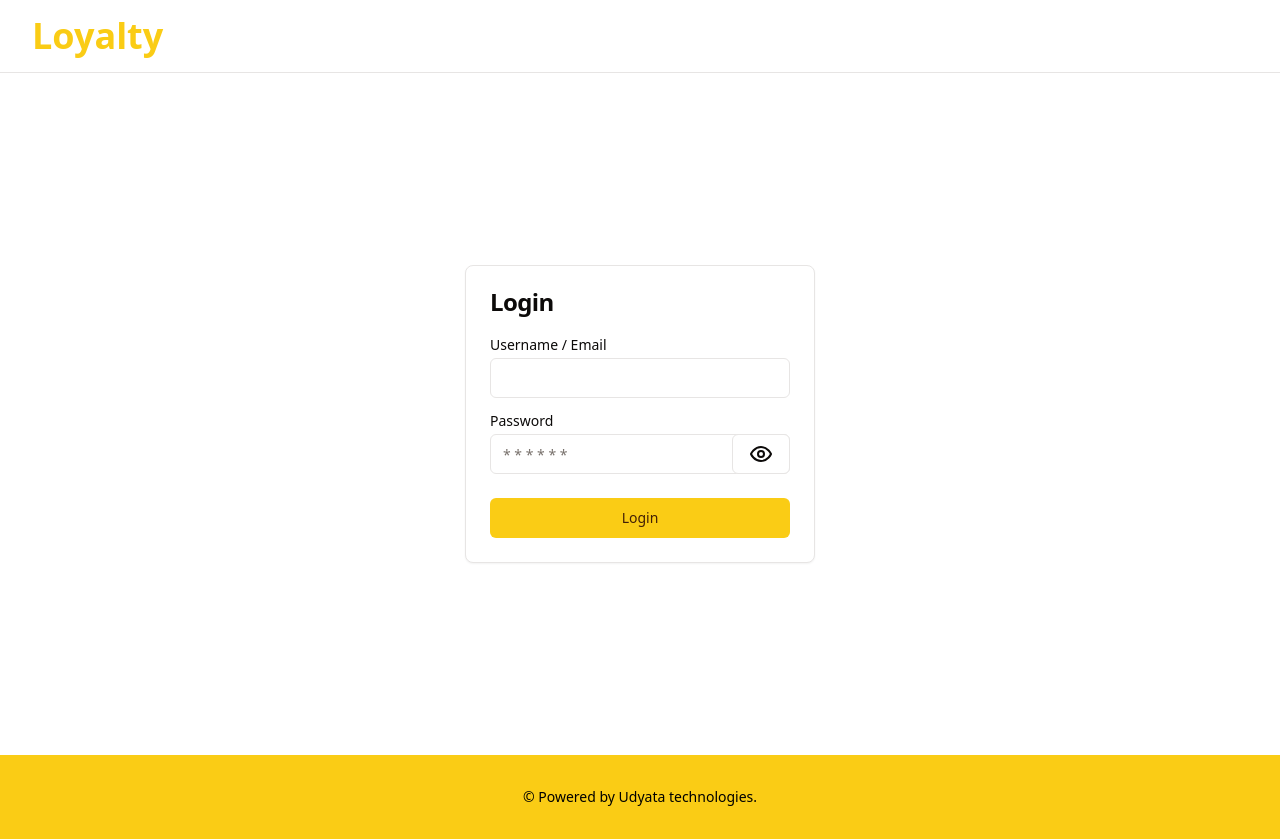
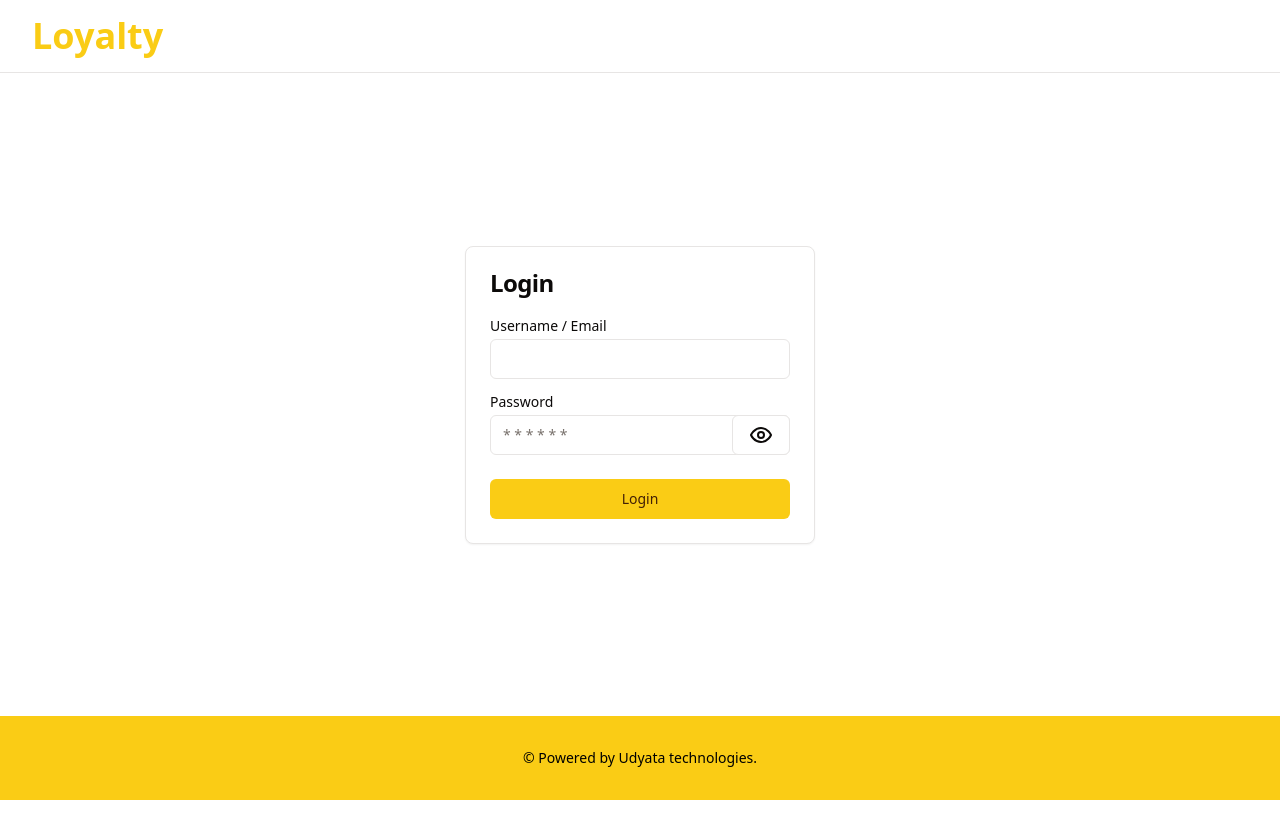
Before and after one commit to aaananddd/loyalty-frontend, a React (Vite) app: page /login in a window 1280 px wide. After the commit the page ends 800 px from the top, so only its background shows below. Built offline with nearby package versions, Linux system fonts and the light colour scheme.

Commit message:
removed padding in root layout

```diff
--- a/src/router/RootLayout.jsx
+++ b/src/router/RootLayout.jsx
@@ -16,7 +16,7 @@ const RootLayout = () => {
         <div className="flex">
           {token && <Sidebar />}
           <Suspense fallback={<PageLoader />}>
-            <div className="flex-1 p-4 md:px-10 lg:px-20 md:py-8">
+            <div className="flex-1">
               <Outlet />
             </div>
           </Suspense>
```
